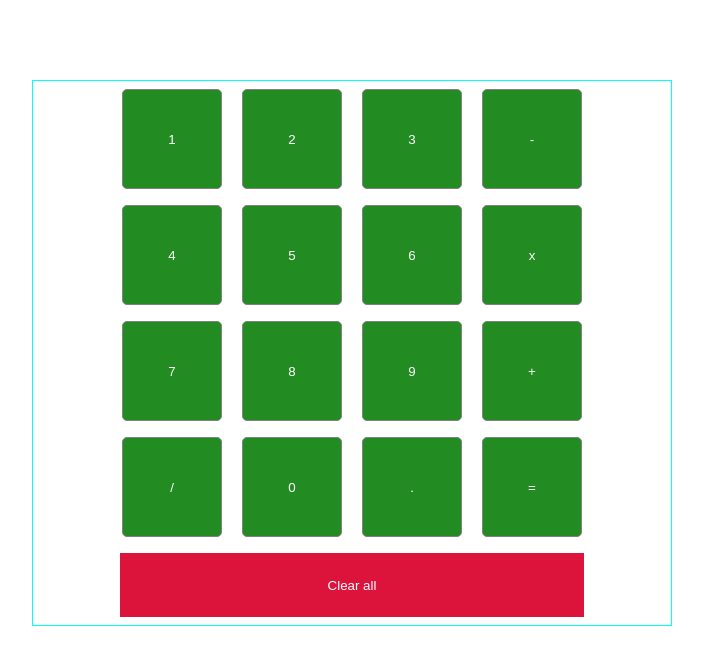
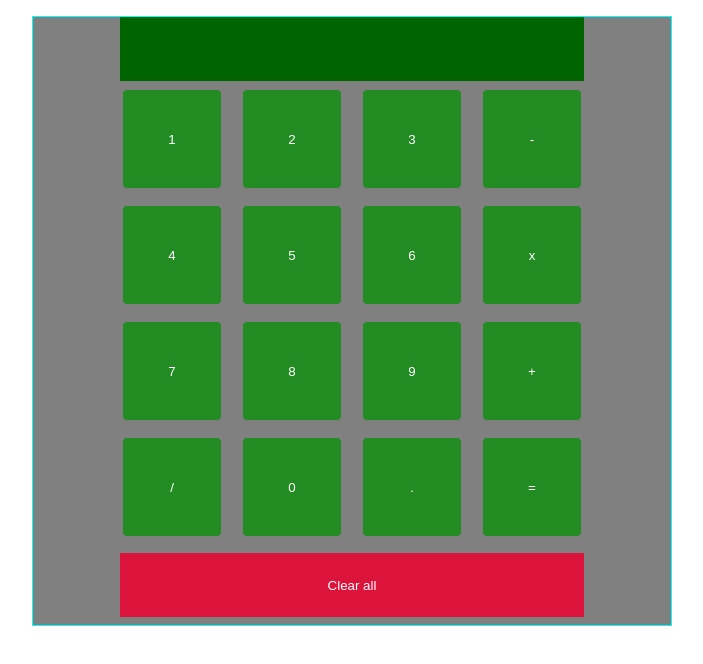
Before and after one commit to wa1ead/DOM_Form-validation, a plain HTML site: page Project02/index.html in a window 1280 px wide. Shown: the whole page, without its empty margins (288-991 px from the left). Drawn offline with Linux system fonts and the light colour scheme.

Commit message:
styling display

```diff
--- a/Project02/styles.css
+++ b/Project02/styles.css
@@ -6,16 +6,20 @@ body {
 
 .body {
   border: solid 1px cyan;
-  margin: 5rem 20rem;
+  margin: 1rem 20rem;
   display: flex;
   flex-direction: column;
   align-items: center;
   justify-content: center;
+  background-color: gray;
 }
 
 .result{
   width: calc(400px + 4rem);
   text-align:center;
+  padding: 2rem 0;
+  background-color: darkgreen;
+  color:lightgray;
 }
 
 button {
```
